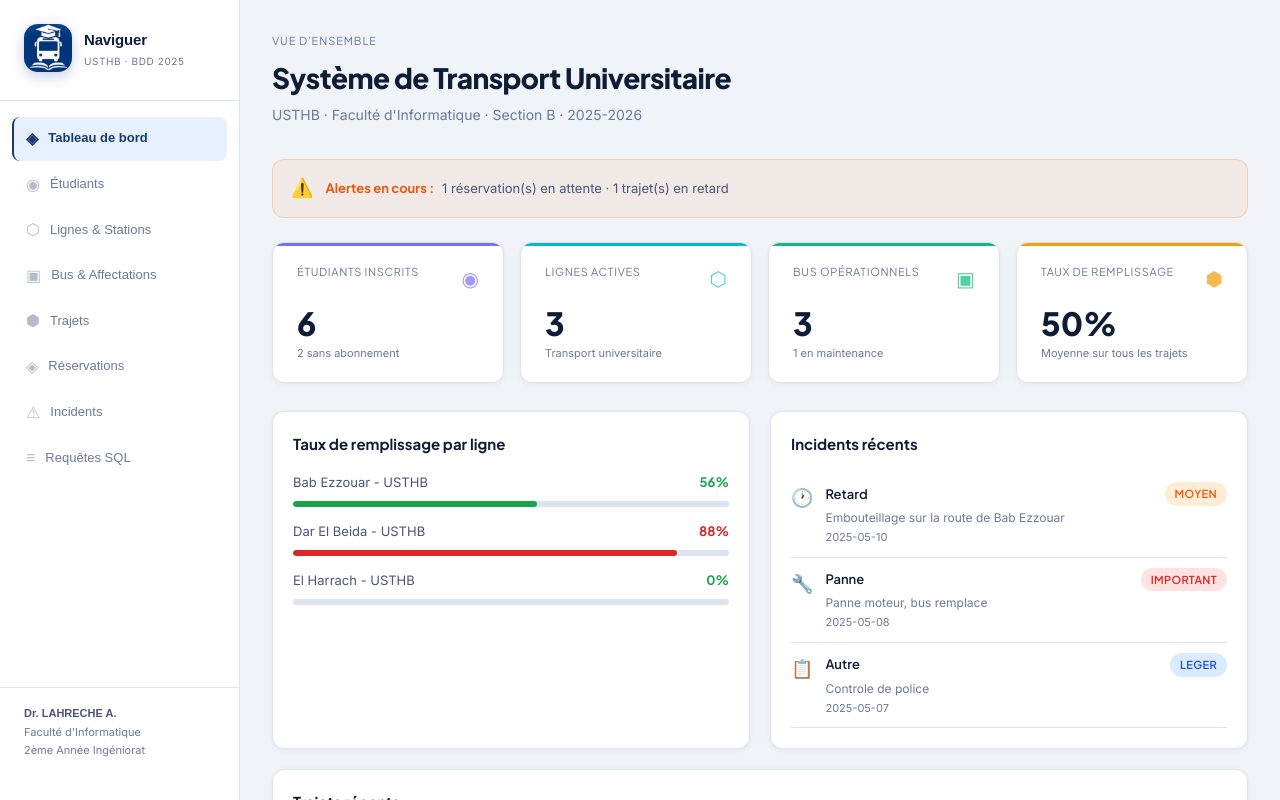
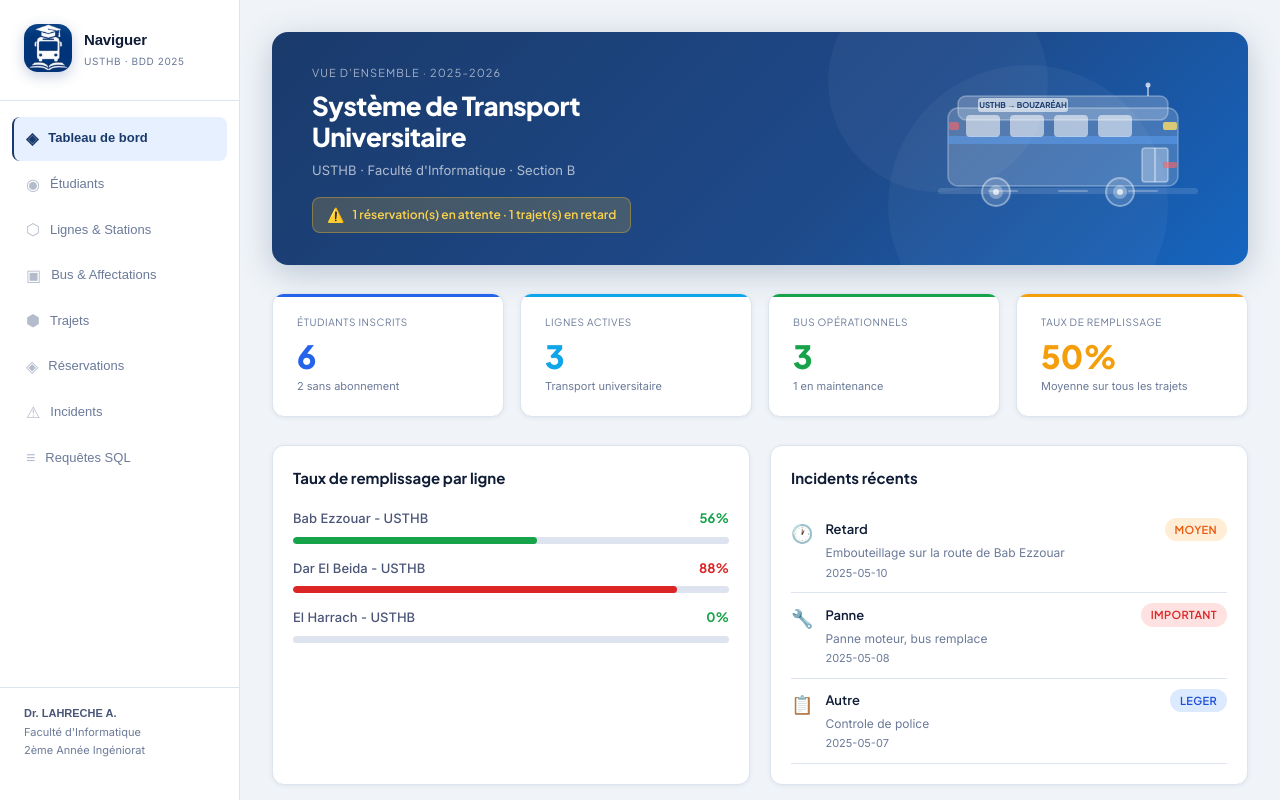
Before and after one commit to bchraaaa2-arch/transport-universitaire, a Next.js app: page / in a window 1280 px wide. Shown: the top 800 px of the page. Built offline with nearby package versions, Linux system fonts and the light colour scheme.

Commit message:
Update index.js

```diff
--- a/src/pages/index.js
+++ b/src/pages/index.js
@@ -1,27 +1,16 @@
 import Layout from '../components/Layout';
-import { useData } from '../context/DataContext';
+import { mockData } from '../data/mockData';
 
 export default function Dashboard() {
-  const {
-    etudiants,
-    lignes,
-    bus,
-    trajets,
-    reservations,
-    incidents,
-    abonnements,
-    horaires,
-    affecter,
-  } = useData();
+  const { etudiants, lignes, bus, trajets, reservations, incidents, abonnements } = mockData;
 
-  const activeAbos    = abonnements.filter(a => a.statut === 'actif');
-  const activeBus     = bus.filter(b => b.statut === 'actif');
-  const pendingRes    = reservations.filter(r => r.statut === 'en_attente');
+  const activeAbos = abonnements.filter(a => a.statut === 'actif');
+  const activeBus  = bus.filter(b => b.statut === 'actif');
+  const pendingRes = reservations.filter(r => r.statut === 'en_attente');
   const retardTrajets = trajets.filter(t => t.etat === 'en_retard');
+  const sansAbo = etudiants.filter(e => !activeAbos.find(a => a.id_etudiant === e.id));
 
-  // Taux de remplissage moyen
   const tauxMoyen = (() => {
-    if (trajets.length === 0) return 0;
     const vals = trajets.map(t => {
       const b = bus.find(b => b.id === t.id_bus);
       if (!b) return 0;
@@ -30,66 +19,144 @@ export default function Dashboard() {
     return Math.round((vals.reduce((a, b) => a + b, 0) / vals.length) * 100);
   })();
 
-  // Étudiants sans abonnement actif
-  const sansAbo = etudiants.filter(e => !activeAbos.find(a => a.id_etudiant === e.id));
-
   const stats = [
-    { label: 'Étudiants inscrits',  value: etudiants.length,  sub: `${sansAbo.length} sans abonnement`,          color: '#7c6ff7', icon: '◉' },
-    { label: 'Lignes actives',      value: lignes.length,      sub: 'Transport universitaire',                    color: '#06b6d4', icon: '⬡' },
-    { label: 'Bus opérationnels',   value: activeBus.length,   sub: `${bus.length - activeBus.length} en maintenance`, color: '#10b981', icon: '▣' },
-    { label: 'Taux de remplissage', value: tauxMoyen + '%',    sub: 'Moyenne sur tous les trajets',               color: '#f59e0b', icon: '⬢' },
+    { label: 'Étudiants inscrits',  value: etudiants.length,   sub: `${sansAbo.length} sans abonnement`,               color: '#2563eb' },
+    { label: 'Lignes actives',      value: lignes.length,       sub: 'Transport universitaire',                         color: '#0ea5e9' },
+    { label: 'Bus opérationnels',   value: activeBus.length,    sub: `${bus.length - activeBus.length} en maintenance`, color: '#16a34a' },
+    { label: 'Taux de remplissage', value: tauxMoyen + '%',     sub: 'Moyenne sur tous les trajets',                    color: '#f59e0b' },
   ];
 
   return (
     <Layout>
-      {/* Header */}
-      <div style={{ marginBottom: 32 }}>
-        <div style={{ fontSize: 11, color: 'var(--text-muted)', letterSpacing: '0.08em', marginBottom: 6, fontFamily: 'Plus Jakarta Sans, sans-serif', textTransform: 'uppercase' }}>
-          Vue d'ensemble
+
+      {/* ── Hero Banner ── */}
+      <div style={{
+        background: 'linear-gradient(135deg, #1a3a6b 0%, #1e4a8a 60%, #1565c0 100%)',
+        borderRadius: 16,
+        padding: '32px 40px',
+        marginBottom: 28,
+        display: 'flex',
+        alignItems: 'center',
+        justifyContent: 'space-between',
+        overflow: 'hidden',
+        position: 'relative',
+        boxShadow: '0 8px 32px rgba(26,58,107,0.25)',
+        minHeight: 160,
+      }}>
+        {/* Cercles décoratifs */}
+        <div style={{
+          position: 'absolute', top: -60, right: 200,
+          width: 220, height: 220, borderRadius: '50%',
+          background: 'rgba(255,255,255,0.04)',
+          pointerEvents: 'none',
+        }} />
+        <div style={{
+          position: 'absolute', bottom: -80, right: 80,
+          width: 280, height: 280, borderRadius: '50%',
+          background: 'rgba(255,255,255,0.04)',
+          pointerEvents: 'none',
+        }} />
+
+        {/* Texte */}
+        <div style={{ position: 'relative', zIndex: 1 }}>
+          <div style={{
+            fontSize: 11, color: 'rgba(255,255,255,0.6)',
+            letterSpacing: '0.1em', textTransform: 'uppercase',
+            fontFamily: 'Plus Jakarta Sans, sans-serif', marginBottom: 8,
+          }}>
+            Vue d'ensemble · 2025-2026
           </div>
-        <h1 style={{ fontSize: 28, fontWeight: 800, color: 'var(--text)', marginBottom: 4 }}>
-          Système de Transport Universitaire
+          <h1 style={{
+            fontSize: 26, fontWeight: 800, color: '#ffffff',
+            fontFamily: 'Plus Jakarta Sans, sans-serif', marginBottom: 8,
+            lineHeight: 1.2,
+          }}>
+            Système de Transport<br />Universitaire
           </h1>
-        <p style={{ color: 'var(--text-muted)', fontSize: 14 }}>
-          USTHB · Faculté d'Informatique · Section B · 2025-2026
+          <p style={{ color: 'rgba(255,255,255,0.65)', fontSize: 13 }}>
+            USTHB · Faculté d'Informatique · Section B
           </p>
-      </div>
 
-      {/* Alerte */}
           {(pendingRes.length > 0 || retardTrajets.length > 0) && (
             <div style={{
-          background: 'rgba(249,115,22,.08)',
-          border: '1.5px solid rgba(249,115,22,.25)',
-          borderRadius: 12,
-          padding: '14px 18px',
-          marginBottom: 24,
-          display: 'flex',
-          gap: 12,
-          alignItems: 'center',
+              marginTop: 16, display: 'inline-flex', alignItems: 'center', gap: 8,
+              background: 'rgba(251,191,36,0.18)',
+              border: '1px solid rgba(251,191,36,0.35)',
+              borderRadius: 8, padding: '6px 14px',
             }}>
-          <span style={{ fontSize: 18 }}>⚠️</span>
-          <div>
-            <span style={{ color: 'var(--orange)', fontFamily: 'Plus Jakarta Sans, sans-serif', fontWeight: 700, fontSize: 13 }}>
-              Alertes en cours :
-            </span>
-            <span style={{ color: 'var(--text-dim)', fontSize: 13, marginLeft: 8 }}>
+              <span style={{ fontSize: 14 }}>⚠️</span>
+              <span style={{ color: '#fcd34d', fontSize: 12, fontWeight: 600, fontFamily: 'Plus Jakarta Sans, sans-serif' }}>
                 {pendingRes.length} réservation(s) en attente · {retardTrajets.length} trajet(s) en retard
               </span>
             </div>
+          )}
         </div>
-      )}
 
-      {/* Stats */}
+        {/* Bus SVG illustration */}
+        <div style={{ position: 'relative', zIndex: 1, flexShrink: 0 }}>
+          <svg width="280" height="130" viewBox="0 0 280 130" fill="none" xmlns="http://www.w3.org/2000/svg">
+            {/* Route */}
+            <rect x="10" y="108" width="260" height="6" rx="3" fill="rgba(255,255,255,0.12)"/>
+            <rect x="60" y="110" width="30" height="2" rx="1" fill="rgba(255,255,255,0.25)"/>
+            <rect x="130" y="110" width="30" height="2" rx="1" fill="rgba(255,255,255,0.25)"/>
+            <rect x="200" y="110" width="30" height="2" rx="1" fill="rgba(255,255,255,0.25)"/>
+
+            {/* Corps du bus */}
+            <rect x="20" y="28" width="230" height="78" rx="10" fill="rgba(255,255,255,0.18)"/>
+            <rect x="20" y="28" width="230" height="78" rx="10" stroke="rgba(255,255,255,0.3)" strokeWidth="1.5"/>
+
+            {/* Toit arrondi */}
+            <rect x="30" y="16" width="210" height="24" rx="8" fill="rgba(255,255,255,0.22)"/>
+            <rect x="30" y="16" width="210" height="24" rx="8" stroke="rgba(255,255,255,0.3)" strokeWidth="1.5"/>
+
+            {/* Bande colorée côté */}
+            <rect x="20" y="56" width="230" height="8" fill="rgba(96,165,250,0.45)"/>
+
+            {/* Fenêtres */}
+            <rect x="38" y="35" width="34" height="22" rx="4" fill="rgba(255,255,255,0.55)"/>
+            <rect x="82" y="35" width="34" height="22" rx="4" fill="rgba(255,255,255,0.55)"/>
+            <rect x="126" y="35" width="34" height="22" rx="4" fill="rgba(255,255,255,0.55)"/>
+            <rect x="170" y="35" width="34" height="22" rx="4" fill="rgba(255,255,255,0.55)"/>
+
+            {/* Porte */}
+            <rect x="214" y="68" width="26" height="34" rx="3" fill="rgba(255,255,255,0.3)" stroke="rgba(255,255,255,0.4)" strokeWidth="1.5"/>
+            <line x1="227" y1="68" x2="227" y2="102" stroke="rgba(255,255,255,0.5)" strokeWidth="1.5"/>
+
+            {/* Phares avant */}
+            <rect x="235" y="42" width="14" height="8" rx="2" fill="rgba(255,220,100,0.8)"/>
+            <rect x="235" y="82" width="14" height="6" rx="2" fill="rgba(255,100,100,0.6)"/>
+
+            {/* Phares arrière */}
+            <rect x="21" y="42" width="10" height="8" rx="2" fill="rgba(255,100,100,0.6)"/>
+
+            {/* Roues */}
+            <circle cx="68" cy="112" r="14" fill="rgba(255,255,255,0.15)" stroke="rgba(255,255,255,0.4)" strokeWidth="2"/>
+            <circle cx="68" cy="112" r="7" fill="rgba(255,255,255,0.3)"/>
+            <circle cx="68" cy="112" r="3" fill="rgba(255,255,255,0.7)"/>
+
+            <circle cx="192" cy="112" r="14" fill="rgba(255,255,255,0.15)" stroke="rgba(255,255,255,0.4)" strokeWidth="2"/>
+            <circle cx="192" cy="112" r="7" fill="rgba(255,255,255,0.3)"/>
+            <circle cx="192" cy="112" r="3" fill="rgba(255,255,255,0.7)"/>
+
+            {/* Destination board */}
+            <rect x="50" y="18" width="90" height="14" rx="3" fill="rgba(255,255,255,0.6)"/>
+            <text x="95" y="28" textAnchor="middle" fontSize="8" fontWeight="700" fill="#1a3a6b" fontFamily="Plus Jakarta Sans, sans-serif">USTHB → BOUZARÉAH</text>
+
+            {/* Antenne */}
+            <line x1="220" y1="16" x2="220" y2="6" stroke="rgba(255,255,255,0.5)" strokeWidth="2"/>
+            <circle cx="220" cy="5" r="2.5" fill="rgba(255,255,255,0.7)"/>
+          </svg>
+        </div>
+      </div>
+
+      {/* ── Stat Cards ── */}
       <div style={{ display: 'grid', gridTemplateColumns: 'repeat(4, 1fr)', gap: 16, marginBottom: 28 }}>
         {stats.map(s => (
           <div key={s.label} className="stat-card" style={{ '--accent-color': s.color }}>
-            <div style={{ display: 'flex', justifyContent: 'space-between', alignItems: 'flex-start', marginBottom: 12 }}>
-              <div style={{ fontSize: 11, color: 'var(--text-muted)', fontFamily: 'Plus Jakarta Sans, sans-serif', textTransform: 'uppercase', letterSpacing: '0.06em' }}>
+            <div style={{ fontSize: 10, color: 'var(--text-muted)', fontFamily: 'Plus Jakarta Sans, sans-serif', textTransform: 'uppercase', letterSpacing: '0.06em', marginBottom: 10 }}>
               {s.label}
             </div>
-              <span style={{ fontSize: 20, color: s.color, opacity: 0.7 }}>{s.icon}</span>
-            </div>
-            <div style={{ fontSize: 32, fontWeight: 800, fontFamily: 'Plus Jakarta Sans, sans-serif', color: 'var(--text)', lineHeight: 1 }}>
+            <div style={{ fontSize: 32, fontWeight: 800, fontFamily: 'Plus Jakarta Sans, sans-serif', color: s.color, lineHeight: 1 }}>
               {s.value}
             </div>
             <div style={{ fontSize: 11, color: 'var(--text-muted)', marginTop: 6 }}>{s.sub}</div>
@@ -97,33 +164,33 @@ export default function Dashboard() {
         ))}
       </div>
 
-      {/* Deux colonnes */}
+      {/* ── Two columns ── */}
       <div style={{ display: 'grid', gridTemplateColumns: '1fr 1fr', gap: 20, marginBottom: 20 }}>
-
-        {/* Taux de remplissage par ligne */}
+        {/* Taux de remplissage */}
         <div className="card">
-          <div style={{ fontFamily: 'Plus Jakarta Sans, sans-serif', fontWeight: 700, marginBottom: 16, fontSize: 15 }}>
+          <div style={{ fontFamily: 'Plus Jakarta Sans, sans-serif', fontWeight: 700, marginBottom: 18, fontSize: 15, color: 'var(--text)' }}>
             Taux de remplissage par ligne
           </div>
           {lignes.map(ligne => {
             const lineTrajets = trajets.filter(t => {
-              const h = horaires.find(h => h.id === t.id_horaire);
+              const h = mockData.horaires.find(h => h.id === t.id_horaire);
               return h?.id_ligne === ligne.id;
             });
-            const aff = affecter.find(a => a.id_ligne === ligne.id && a.statut === 'actif');
-            const lineBus = aff ? bus.find(b => b.id === aff.id_bus) : null;
+            const lineBus = bus.find(b => {
+              const aff = mockData.affecter.find(a => a.id_ligne === ligne.id && a.statut === 'actif');
+              return aff && b.id === aff.id_bus;
+            });
             const total = lineTrajets.reduce((s, t) => s + t.nb_places_reservees, 0);
             const cap = lineBus ? lineBus.capacite_max * Math.max(lineTrajets.length, 1) : 1;
             const pct = Math.min(100, Math.round((total / Math.max(cap, 1)) * 100));
             const color = pct > 80 ? 'var(--red)' : pct > 60 ? 'var(--orange)' : 'var(--green)';
-
             return (
               <div key={ligne.id} style={{ marginBottom: 14 }}>
-                <div style={{ display: 'flex', justifyContent: 'space-between', marginBottom: 4 }}>
-                  <span style={{ color: 'var(--text-dim)', fontSize: 13 }}>{ligne.nom_ligne}</span>
+                <div style={{ display: 'flex', justifyContent: 'space-between', marginBottom: 5 }}>
+                  <span style={{ color: 'var(--text-dim)', fontSize: 13, fontWeight: 500 }}>{ligne.nom_ligne}</span>
                   <span style={{ color, fontFamily: 'Plus Jakarta Sans, sans-serif', fontWeight: 700, fontSize: 13 }}>{pct}%</span>
                 </div>
-                <div className="progress-bar">
+                <div className="progress-bar" style={{ height: 7 }}>
                   <div className="progress-fill" style={{ width: pct + '%', background: color }} />
                 </div>
               </div>
@@ -133,21 +200,16 @@ export default function Dashboard() {
 
         {/* Incidents récents */}
         <div className="card">
-          <div style={{ fontFamily: 'Plus Jakarta Sans, sans-serif', fontWeight: 700, marginBottom: 16, fontSize: 15 }}>
+          <div style={{ fontFamily: 'Plus Jakarta Sans, sans-serif', fontWeight: 700, marginBottom: 18, fontSize: 15, color: 'var(--text)' }}>
             Incidents récents
           </div>
-          {incidents.length === 0 ? (
-            <div style={{ color: 'var(--text-muted)', fontSize: 13, textAlign: 'center', padding: '20px 0' }}>
-              ✅ Aucun incident signalé
-            </div>
-          ) : incidents.map(inc => {
+          {incidents.length === 0
+            ? <div style={{ color: 'var(--text-muted)', fontSize: 13, textAlign: 'center', padding: '20px 0' }}>✅ Aucun incident signalé</div>
+            : incidents.map(inc => {
               const badgeMap = { leger: 'badge-blue', moyen: 'badge-orange', important: 'badge-red' };
               const typeMap  = { retard: '🕐', panne: '🔧', annulation: '❌', autre: '📋' };
               return (
-              <div key={inc.id} style={{
-                display: 'flex', gap: 12, alignItems: 'flex-start',
-                padding: '10px 0', borderBottom: '1px solid var(--border)',
-              }}>
+                <div key={inc.id} style={{ display: 'flex', gap: 12, alignItems: 'flex-start', padding: '10px 0', borderBottom: '1px solid var(--border)' }}>
                   <span style={{ fontSize: 18, marginTop: 2 }}>{typeMap[inc.type_incident]}</span>
                   <div style={{ flex: 1 }}>
                     <div style={{ display: 'flex', justifyContent: 'space-between', alignItems: 'center' }}>
@@ -165,38 +227,27 @@ export default function Dashboard() {
         </div>
       </div>
 
-      {/* Trajets récents */}
-      <div className="card">
-        <div style={{ fontFamily: 'Plus Jakarta Sans, sans-serif', fontWeight: 700, marginBottom: 16, fontSize: 15 }}>
+      {/* ── Trajets récents ── */}
+      <div className="card" style={{ padding: 0, overflow: 'hidden' }}>
+        <div style={{ padding: '18px 20px', borderBottom: '1.5px solid var(--border)', fontFamily: 'Plus Jakarta Sans, sans-serif', fontWeight: 700, fontSize: 15, color: 'var(--text)' }}>
           Trajets récents
         </div>
         <table>
           <thead>
-            <tr>
-              <th>Date</th>
-              <th>Ligne</th>
-              <th>Bus</th>
-              <th>Horaire</th>
-              <th>Places réservées</th>
-              <th>État</th>
-            </tr>
+            <tr><th>Date</th><th>Ligne</th><th>Bus</th><th>Horaire</th><th>Places réservées</th><th>État</th></tr>
           </thead>
           <tbody>
             {trajets.map(t => {
-              const h = horaires.find(h => h.id === t.id_horaire);
-              const l = h ? lignes.find(l => l.id === h.id_ligne) : null;
+              const h = mockData.horaires.find(h => h.id === t.id_horaire);
+              const l = h ? mockData.lignes.find(l => l.id === h.id_ligne) : null;
               const b = bus.find(b => b.id === t.id_bus);
-              const etatMap = {
-                prevu:     ['badge-blue',   'Prévu'],
-                en_retard: ['badge-orange', 'En retard'],
-                annule:    ['badge-red',    'Annulé'],
-              };
+              const etatMap = { prevu: ['badge-blue', 'Prévu'], en_retard: ['badge-orange', 'En retard'], annule: ['badge-red', 'Annulé'] };
               const [cls, label] = etatMap[t.etat] || ['badge-gray', t.etat];
               const pct = b ? Math.round(t.nb_places_reservees / b.capacite_max * 100) : 0;
               return (
                 <tr key={t.id}>
                   <td>{t.date_trajet}</td>
-                  <td style={{ color: 'var(--text)' }}>{l?.nom_ligne || '—'}</td>
+                  <td style={{ color: 'var(--text)', fontWeight: 500 }}>{l?.nom_ligne || '—'}</td>
                   <td>{b?.matricule_bus || '—'}</td>
                   <td>{h ? `${h.jour_semaine} ${h.heure_depart}` : '—'}</td>
                   <td>
@@ -211,13 +262,6 @@ export default function Dashboard() {
                 </tr>
               );
             })}
-            {trajets.length === 0 && (
-              <tr>
-                <td colSpan={6} style={{ textAlign: 'center', padding: '32px', color: 'var(--text-muted)' }}>
-                  Aucun trajet enregistré
-                </td>
-              </tr>
-            )}
           </tbody>
         </table>
       </div>
```
Lines whose indentation alone changed are shown as unchanged.
